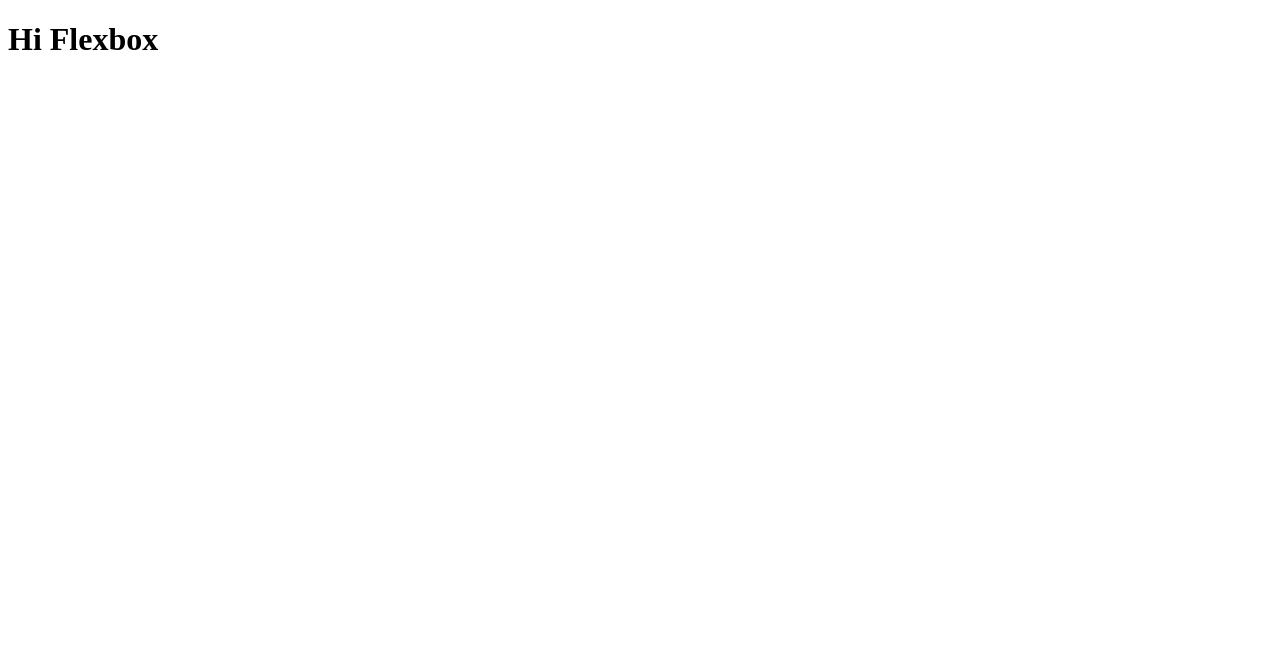
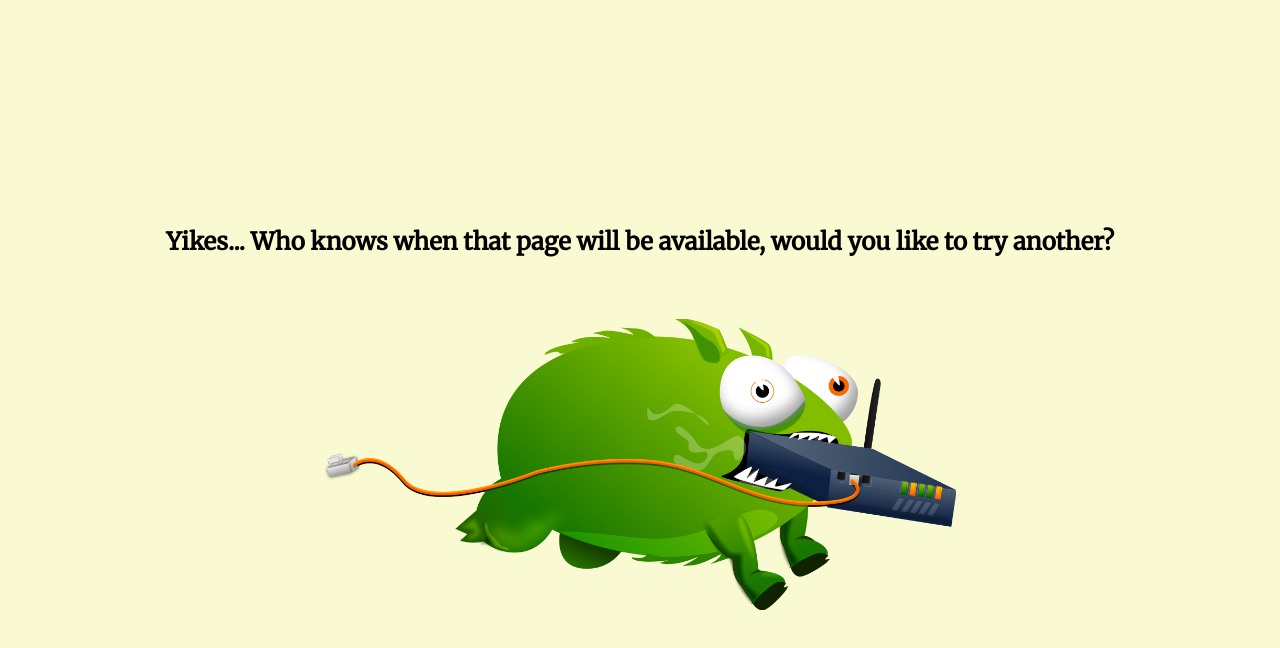
Before and after one commit to gleekzorp/flexbox-course, a plain HTML site: page index.html in a window 1280 px wide. Drawn offline with Linux system fonts and the light colour scheme.

Commit message:
added an error page

```diff
--- a/index.html
+++ b/index.html
@@ -2,9 +2,36 @@
 <html lang='en'>
 <head>
   <meta charset='UTF-8'>
-  <title></title>
+  <title>Error</title>
+  <link href="https://fonts.googleapis.com/css?family=Merriweather" rel="stylesheet">
+
+  <style>
+    body {
+      font-family: 'Merriweather', serif;
+      background-color: lightgoldenrodyellow;
+    }
+    .error_wrapper {
+      display: flex;
+      justify-content: center;
+      align-items: center;
+      height: 100vh;
+      flex-direction: column;
+    }
+    .error_wrapper > .error_heading {
+      margin-bottom: 42px;
+    }
+    img {
+      width: 50%;
+    }
+  </style>
 </head>
 <body>
-  <h1>Hi Flexbox</h1>
+  <div class="error_wrapper">
+    <div class="error_heading">
+      <h2>Yikes... Who knows when that page will be available, would you like to try another?</h2>
+    </div>
+
+    <img src="tbot.png" alt="">
+  </div>
 </body>
 </html>
```
Also changed, not shown: tbot.png (added).
